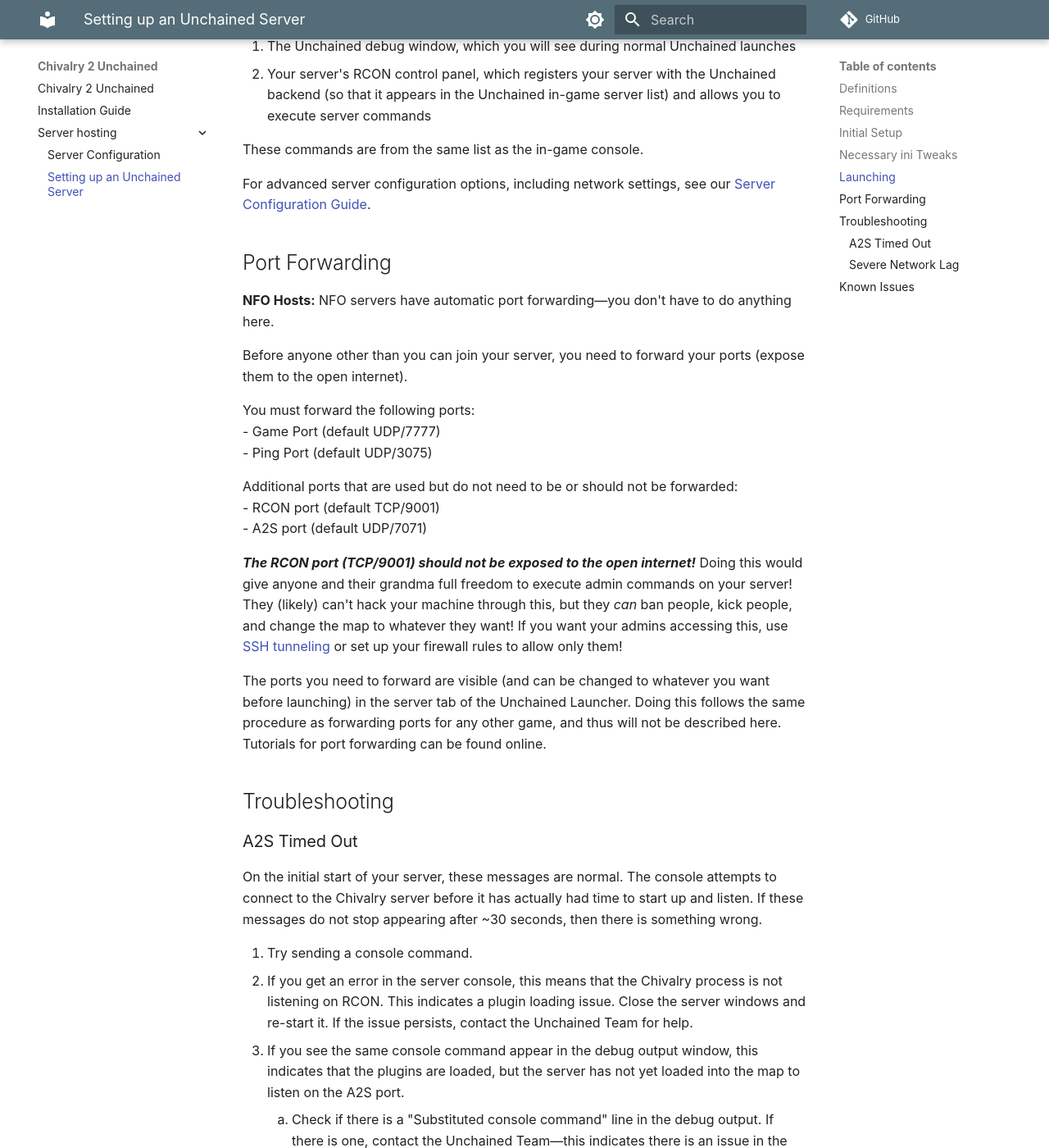
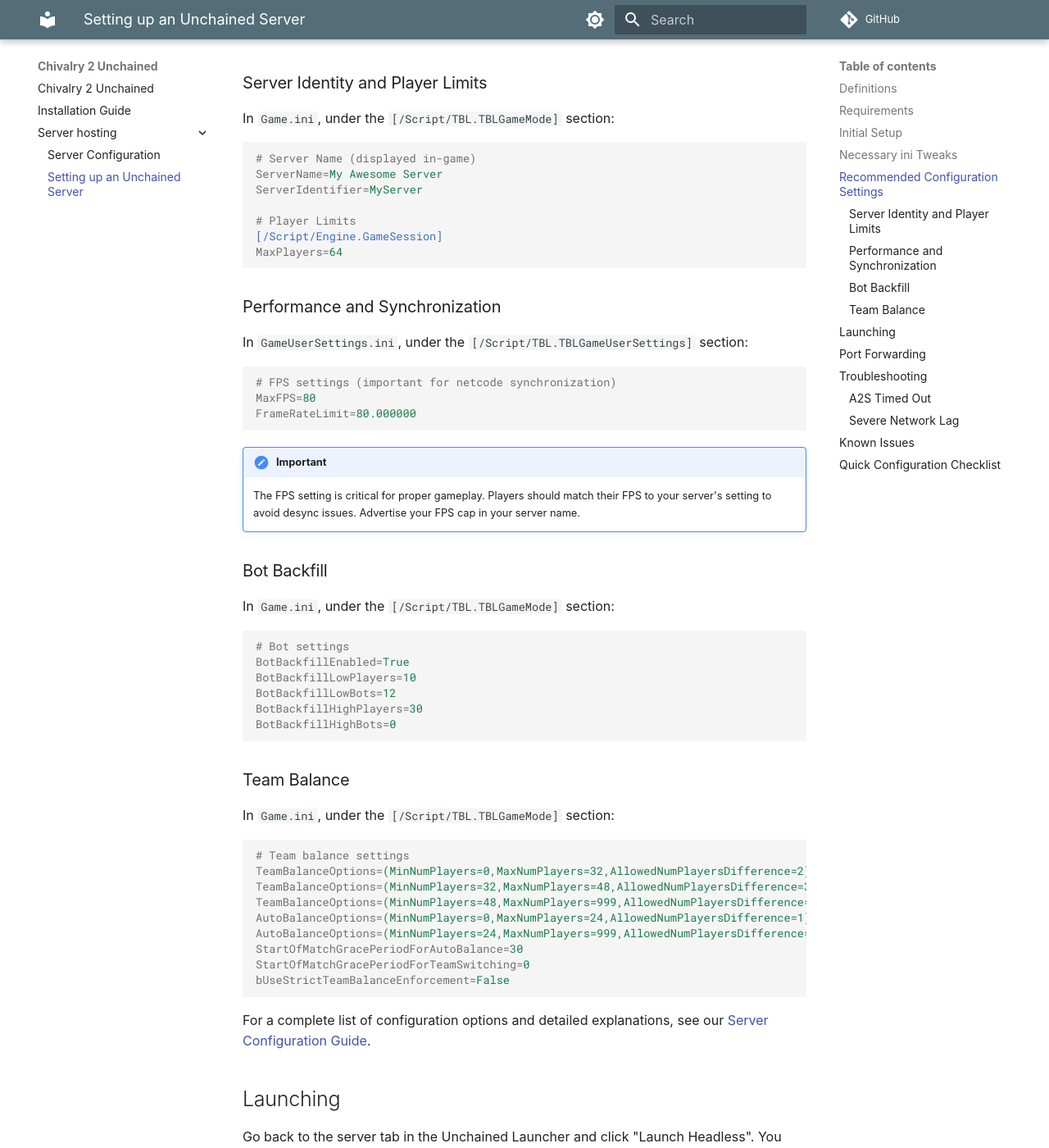
Before and after one commit to Chiv2-Community/unchained-wiki, an MkDocs documentation site: the page built from docs/server-hosting/setup-guide.md, in a window 1280 px wide and 1400 px high, scrolled down 1849 px. Shown: the whole window at 82% size. Built offline with MkDocs 1.6.1 and Material for MkDocs 9.7.7, drawn with Linux system fonts in a browser that asks for light colours; some web fonts are replaced; comment, search, counter and statistics services are not loaded; some of the changed text lies outside the part shown.

Commit message:
docs: Add recommended configuration settings and quick checklist to setup guide

````diff
--- a/docs/server-hosting/setup-guide.md
+++ b/docs/server-hosting/setup-guide.md
@@ -43,6 +43,68 @@ bSavedHasAgreedToTOS=True
 ```
 
 **NOTE:** If the TBLGameInstance or TBLTitleScreen sections are already present somewhere in the file, add the lines to those sections instead of making a duplicate.
+
+## Recommended Configuration Settings
+
+While the above settings are the minimum required to get your server running, you'll likely want to customize your server further. Here are some important configuration values to consider:
+
+### Server Identity and Player Limits
+
+In `Game.ini`, under the `[/Script/TBL.TBLGameMode]` section:
+
+```ini
+# Server Name (displayed in-game)
+ServerName=My Awesome Server
+ServerIdentifier=MyServer
+
+# Player Limits
+[/Script/Engine.GameSession]
+MaxPlayers=64
+```
+
+### Performance and Synchronization
+
+In `GameUserSettings.ini`, under the `[/Script/TBL.TBLGameUserSettings]` section:
+
+```ini
+# FPS settings (important for netcode synchronization)
+MaxFPS=80
+FrameRateLimit=80.000000
+```
+
+!!! important
+    The FPS setting is critical for proper gameplay. Players should match their FPS to your server's setting to avoid desync issues. Advertise your FPS cap in your server name.
+
+### Bot Backfill
+
+In `Game.ini`, under the `[/Script/TBL.TBLGameMode]` section:
+
+```ini
+# Bot settings
+BotBackfillEnabled=True
+BotBackfillLowPlayers=10
+BotBackfillLowBots=12
+BotBackfillHighPlayers=30
+BotBackfillHighBots=0
+```
+
+### Team Balance
+
+In `Game.ini`, under the `[/Script/TBL.TBLGameMode]` section:
+
+```ini
+# Team balance settings
+TeamBalanceOptions=(MinNumPlayers=0,MaxNumPlayers=32,AllowedNumPlayersDifference=2)
+TeamBalanceOptions=(MinNumPlayers=32,MaxNumPlayers=48,AllowedNumPlayersDifference=3)
+TeamBalanceOptions=(MinNumPlayers=48,MaxNumPlayers=999,AllowedNumPlayersDifference=3)
+AutoBalanceOptions=(MinNumPlayers=0,MaxNumPlayers=24,AllowedNumPlayersDifference=1)
+AutoBalanceOptions=(MinNumPlayers=24,MaxNumPlayers=999,AllowedNumPlayersDifference=2)
+StartOfMatchGracePeriodForAutoBalance=30
+StartOfMatchGracePeriodForTeamSwitching=0
+bUseStrictTeamBalanceEnforcement=False
+```
+
+For a complete list of configuration options and detailed explanations, see our [Server Configuration Guide](configuration.md).
 
 ## Launching
 
@@ -97,3 +159,19 @@ On the initial start of your server, these messages are normal. The console atte
 2. Netcode is very sensitive to host and client FPS. It is strongly recommended that you cap the fps of the host instance, and advertise that fps in your server description. Clients should lock their fps to match. If the host is running at, for example, 120fps:
    * Clients running at lower (<120) fps will get delayed hits, swing-throughs, and other netcode issues.
    * Clients running at higher (>120) fps will get accelerated/early hits.
+
+## Quick Configuration Checklist
+
+Before launching your server, ensure you've configured these essential settings:
+
+- [ ] Set `FirstLoadCompleted=True` and `bSavedHasAgreedToTOS=True` in Game.ini
+- [ ] Configure your server name and identifier
+- [ ] Set appropriate max player count
+- [ ] Configure FPS cap (recommended: 60-80)
+- [ ] Set up map rotation
+- [ ] Configure team balance settings if hosting team-based modes
+- [ ] Forward required ports (Game Port and Ping Port)
+
+For LTS/Arena servers, also configure:
+- [ ] Set appropriate round count and time limits
+- [ ] Configure team lives if desired
````
